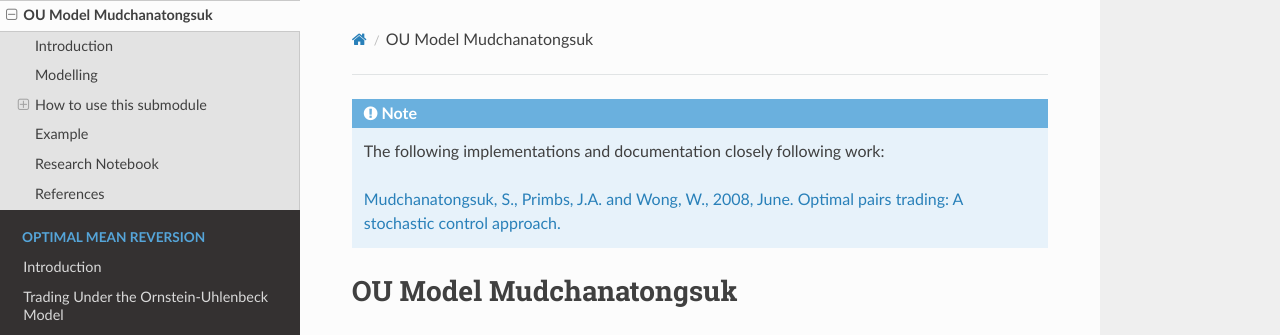
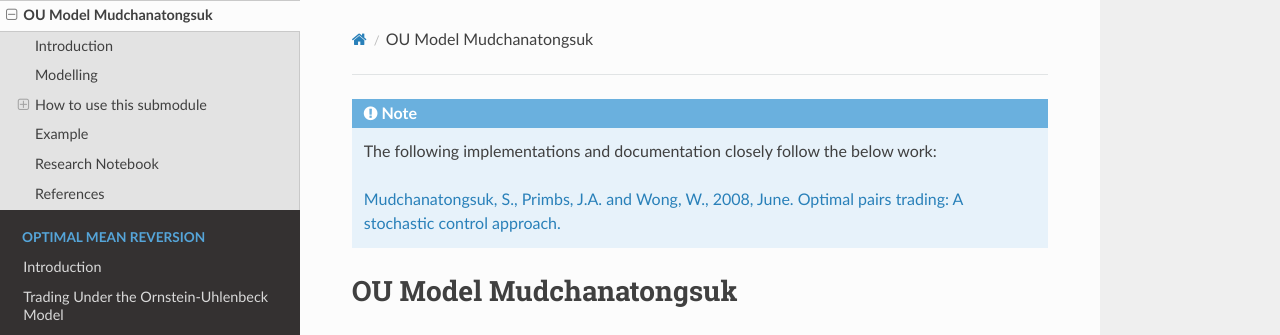
Before and after one commit to hudson-and-thames/arbitragelab, a Sphinx documentation site: the page built from docs/source/stochastic_control_approach/ou_model_mudchanatongsuk.rst, in a window 1280 px wide and 900 px high. Shown: the top 335 px of the window. Built offline with Sphinx 7.4.7 and the Read the Docs theme 2.0.0, drawn with Linux system fonts in a browser that asks for light colours.

Commit message:
Minor fix to sphinx docs.

```diff
--- a/docs/source/stochastic_control_approach/ou_model_jurek.rst
+++ b/docs/source/stochastic_control_approach/ou_model_jurek.rst
@@ -1,7 +1,7 @@
 .. _stochastic_control_approach-ou_model_jurek:
 
 .. note::
-    The following implementations and documentation closely following work:
+    The following implementations and documentation closely follow the below work:
 
     `Jurek, J.W. and Yang, H., 2007, April. Dynamic portfolio selection in arbitrage. <https://papers.ssrn.com/sol3/papers.cfm?abstract_id=882536>`__
 
--- a/docs/source/stochastic_control_approach/ou_model_mudchanatongsuk.rst
+++ b/docs/source/stochastic_control_approach/ou_model_mudchanatongsuk.rst
@@ -1,7 +1,7 @@
 .. _stochastic_control_approach-ou_model_mudchanatongsuk:
 
 .. note::
-    The following implementations and documentation closely following work:
+    The following implementations and documentation closely follow the below work:
 
     `Mudchanatongsuk, S., Primbs, J.A. and Wong, W., 2008, June. Optimal pairs trading: A stochastic control approach.
     <http://folk.ntnu.no/skoge/prost/proceedings/acc08/data/papers/0479.pdf>`__
```
